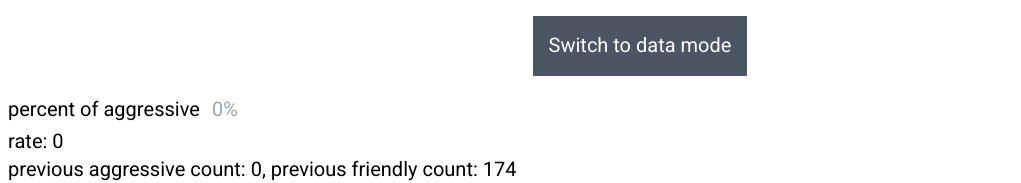
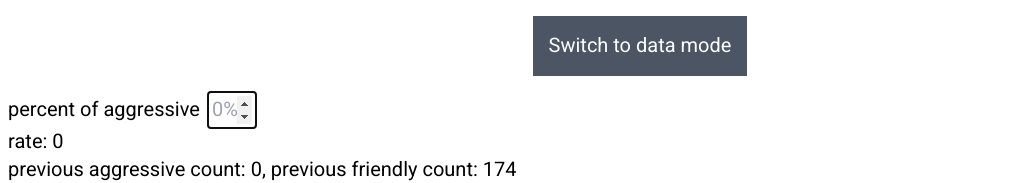
Before and after one commit to ShaharEli/animalCognition, a React (Create React App) app in the folder prey-reward/: page / in a window 1280 px wide. Shown: the top 183 px of the page, without its empty margins (0-1021 px from the left). Built offline with nearby package versions, Linux system fonts and the light colour scheme.

Commit message:
feat(focus): added

```diff
--- a/prey-reward/src/App.tsx
+++ b/prey-reward/src/App.tsx
@@ -1,5 +1,5 @@
 import Simulation from "Simulation";
-import { useEffect, useState } from "react";
+import { useEffect, useRef, useState } from "react";
 import uuid from "react-uuid";
 import { IData } from "types";
 import { useImmer } from "use-immer";
@@ -17,6 +17,12 @@ const App = () => {
   const [generation, setGeneration] = useState(1);
   const [rate, setRate] = useState(0);
   const [mode, setMode] = useState<Mode>("simulation");
+
+  const rateRef = useRef<HTMLInputElement>(null);
+
+  useEffect(() => {
+    rateRef?.current?.focus();
+  }, []);
 
   const exportData = () => {
     const jsonString = `data:text/json;chatset=utf-8,${encodeURIComponent(
@@ -80,6 +86,7 @@ const App = () => {
           placeholder={`${rate * 100}%`}
           className="p-1 w-12"
           type="number"
+          ref={rateRef}
           onChange={(e) => {
             setGeneration(1);
             setRate(Number(e.target.value) / 100);
```
Also changed, not shown: 1 other file (tests, documents, lock files or other folders).
